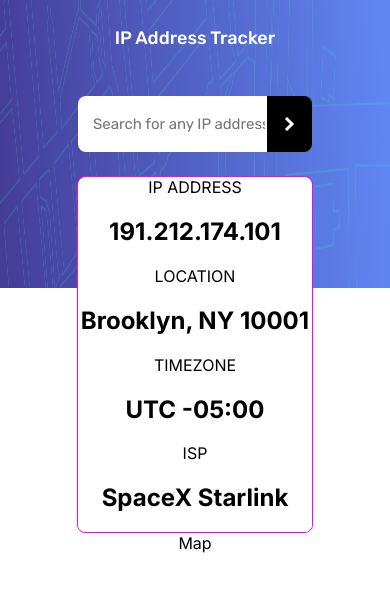
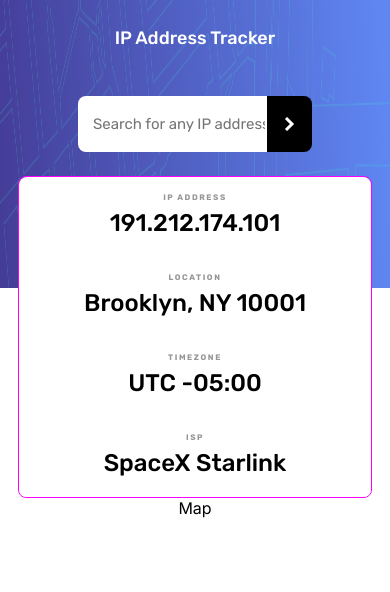
Before and after one commit to atorrez007/ip-gps-tracker, a Next.js app: page / in a window 390 px wide. Shown: the top 592 px of the page. Built offline with nearby package versions, Linux system fonts and the light colour scheme; no server answers.

Commit message:
styled for mobile and xs

```diff
--- a/src/Styles/DashboardStyles.css
+++ b/src/Styles/DashboardStyles.css
@@ -10,6 +10,7 @@
     justify-content: space-around;
     background-color: white;
     border-radius: 8px;
+    min-width: 17em;
   }
 }
 @media (min-width: 375px) {
@@ -44,16 +45,49 @@
     flex-direction: column;
     width: auto;
     height: auto;
+    padding: 1em;
+  }
+  .dashboard-item span {
+    font-family: "Rubik";
+    font-family: "Rubik";
+    font-weight: 700;
+    font-size: 8px;
+    letter-spacing: 0.2em;
+    color: hsl(0, 0%, 59%);
+  }
+  .dashboard-item h2 {
+    font-family: "Rubik";
+    font-weight: 500;
+    width: auto;
+    margin-top: 0.3em;
   }
 }
 @media (min-width: 375px) {
   .dashboard-item {
     display: flex;
+    padding: 1em;
     justify-content: center;
     align-items: center;
     flex-direction: column;
+    min-width: 20em;
     width: auto;
-    height: auto;
+    padding-bottom: 0px;
+    height: 100%;
+    max-height: 5em;
+  }
+  .dashboard-item span {
+    font-family: "Rubik";
+    font-family: "Rubik";
+    font-weight: 700;
+    font-size: 8px;
+    letter-spacing: 0.2em;
+    color: hsl(0, 0%, 59%);
+  }
+  .dashboard-item h2 {
+    font-family: "Rubik";
+    font-weight: 500;
+    width: auto;
+    margin-top: 0.3em;
   }
 }
 @media (min-width: 960px) {
@@ -62,7 +96,8 @@
     padding: 1.5em;
     justify-content: flex-start;
     align-items: flex-start;
-    width: 15em;
+    min-width: 9em;
+    width: 20em;
     max-height: 4em;
     height: auto;
   }
--- a/src/Styles/InputStyles.css
+++ b/src/Styles/InputStyles.css
@@ -78,11 +78,12 @@
 
 @media (min-width: 250px) {
   .feedback-container {
-    width: 60%;
-    height: 23em;
+    width: auto;
+    height: auto;
     border: 1px magenta solid;
     border-radius: 8px;
     margin-top: 2em;
+    min-width: 19em;
   }
 }
 @media (min-width: 375px) {
--- a/src/Styles/InputStyles.scss
+++ b/src/Styles/InputStyles.scss
@@ -78,11 +78,12 @@
 
 .feedback-container {
   @include xs {
-    width: 60%;
-    height: 23em;
+    width: auto;
+    height: auto;
     border: 1px magenta solid;
     border-radius: 8px;
     margin-top: 2em;
+    min-width: 19em;
   }
 
   @include mobile {
```
Also changed, not shown: src/Styles/DashboardStyles.scss (+39 -3 lines), 2 other files (tests, documents, lock files or other folders).
